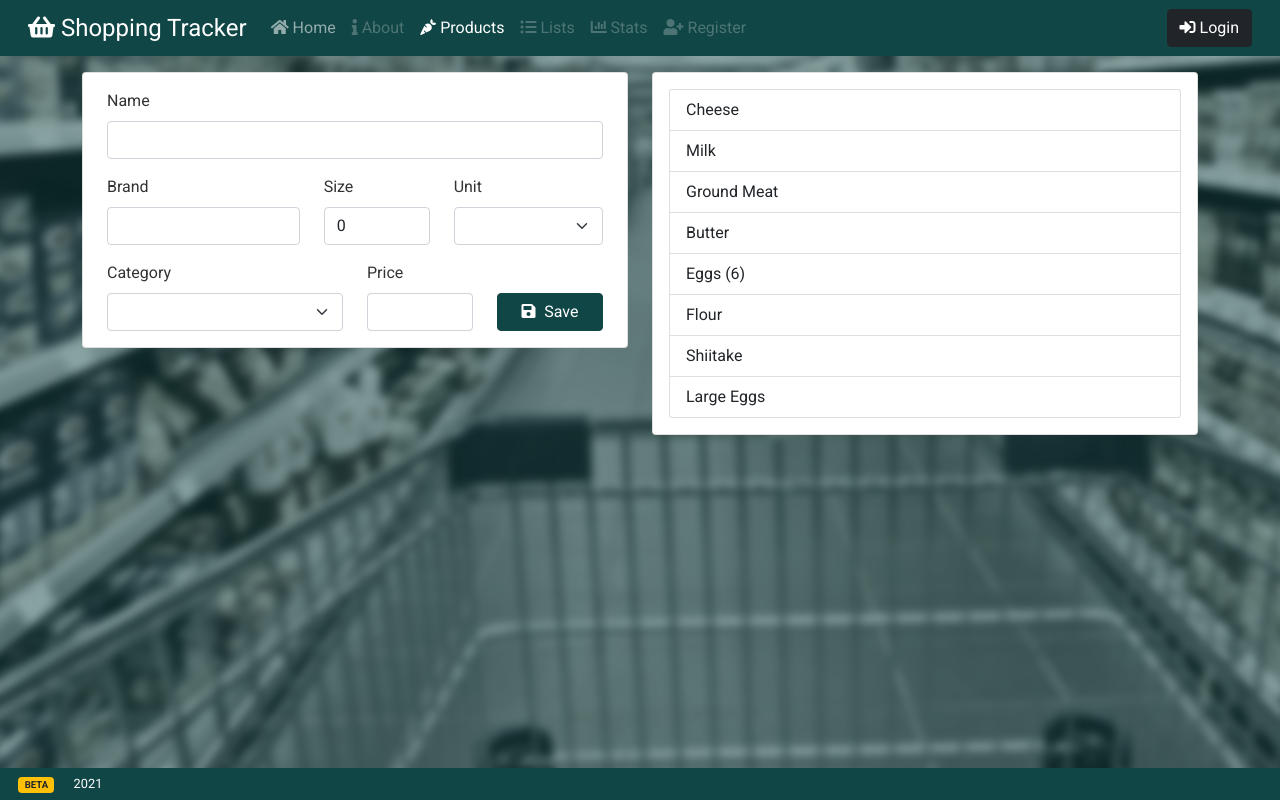
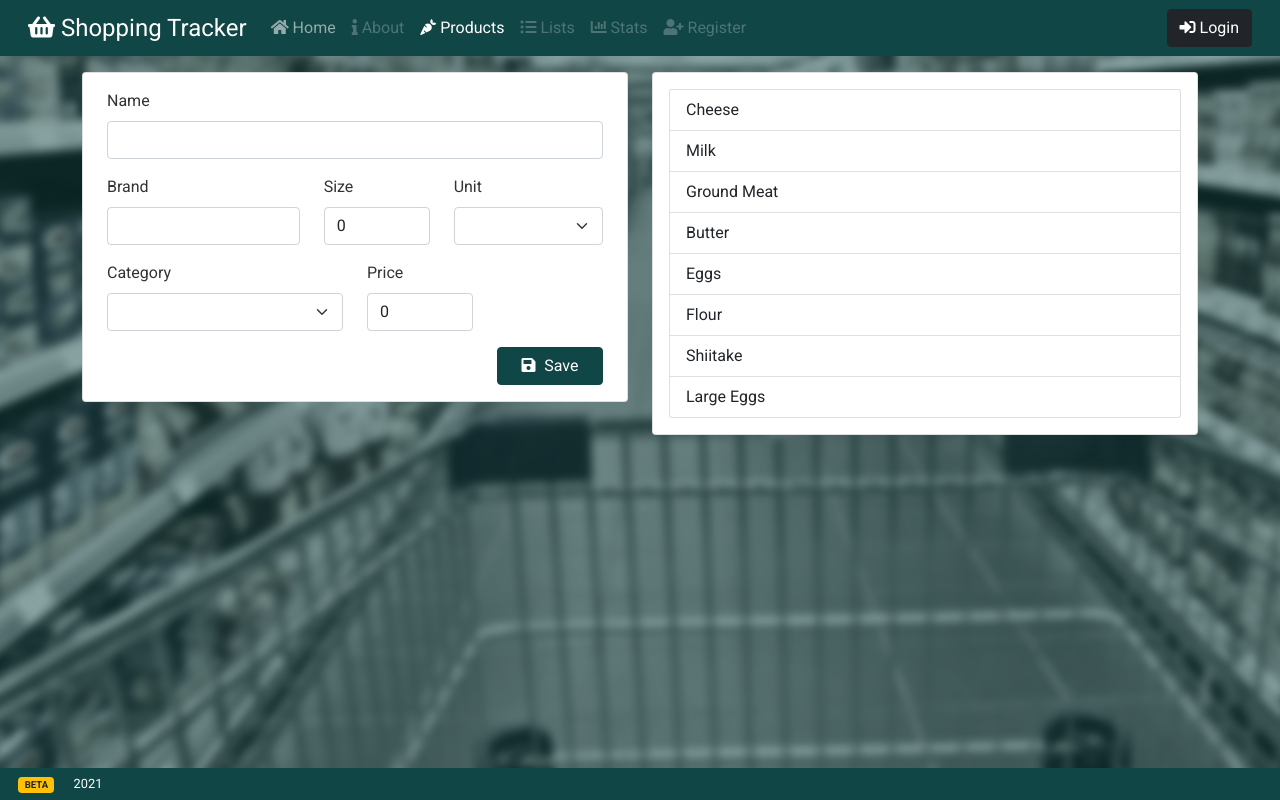
Before and after one commit to jeanrmarques/shopping-list, a Vue app: page /products in a window 1280 px wide. Built offline with nearby package versions, Linux system fonts and the light colour scheme; data requests are answered from the project's data file.

Commit message:
Add / Edit Product

```diff
--- a/db.json
+++ b/db.json
@@ -22,19 +22,28 @@
       "id": "7865",
       "name": "Butter",
       "brand": null,
-      "category": 2
+      "category": "8",
+      "price": "2.4",
+      "unit": "g",
+      "quantity": "200"
     },
     {
       "id": "768970980",
-      "name": "Eggs (6)",
+      "name": "Eggs",
       "brand": null,
-      "category": 2
+      "category": "8",
+      "quantity": "6",
+      "unit": "Un",
+      "price": ".79"
     },
     {
       "id": "121434",
       "name": "Flour",
-      "brand": null,
-      "category": 2
+      "brand": "Ya",
+      "category": "3",
+      "unit": "Kg",
+      "quantity": "2",
+      "price": "2.45"
     },
     {
       "name": "Shiitake",
@@ -42,8 +51,8 @@
       "category": "14",
       "quantity": "100",
       "unit": "g",
-      "price": 0,
-      "id": "Qr2H3PQ"
+      "id": "Qr2H3PQ",
+      "price": "5.5"
     },
     {
       "name": "Large Eggs",
--- a/src/backendService.js
+++ b/src/backendService.js
@@ -4,10 +4,10 @@ import axios from "axios";
 const url = "http://localhost:3000/";
 // const url = "http://192.168.100.15:3000/";
 
-const user_url = url + "users";
-const product_url = url + "products";
-const list_url = url + "lists";
-const item_url = url + "items";
+const user_url = url + "users/";
+const product_url = url + "products/";
+const list_url = url + "lists/";
+const item_url = url + "items/";
 
 class UserService {
   // Add User
@@ -68,10 +68,9 @@ class ProductService {
   static updateProduct(product) {
     console.log("updateProduct API");
     console.log(product);
+    let put_url = product_url + product.id;
 
-    return axios.put(product_url, {
-      product,
-    });
+    return axios.put(put_url, product);
   }
 
   // Delete Product
--- a/src/components/AddProduct.vue
+++ b/src/components/AddProduct.vue
@@ -8,6 +8,7 @@
         </div>
       </div>
       <div class="row mb-3">
+        <input v-model="product.id" type="hidden" />
         <div class="col-5">
           <label class="form-label">Brand</label>
           <input v-model="product.brand" type="text" class="form-control" />
@@ -67,15 +68,24 @@
         <div class="col-3">
           <label class="form-label">Price</label>
           <input
-            v-model="product.currentPrice"
+            v-model="product.price"
             type="number"
             min="0"
             class="form-control"
             step=".01"
           />
         </div>
+      </div>
+      <div class="row mt-3">
+        <div class="col-6">
+
+        </div>
         <div class="col-3">
-          <label class="form-label">&nbsp;</label><br />
+          <a v-if="product.id" @click="reset" class="w-100 btn btn-primary"
+            ><i class="fas fa-save"></i> Cancel</a
+          >
+        </div>
+        <div class="col-3">
           <a @click="save" class="w-100 btn btn-primary"
             ><i class="fas fa-save"></i> Save</a
           >
@@ -90,22 +100,34 @@ import { mapActions } from "vuex";
 
 export default {
   name: "addProduct",
+  props: {
+    editing: {
+      type: Object,
+    },
+  },
+  watch: {
+    editing: function () {
+      this.product = JSON.parse(JSON.stringify(this.editing));
+    },
+  },
   data() {
     return {
-      product: {
-        name: "",
-        brand: "",
-        category: "",
-        quantity: 0,
-        unit: null,
-        price: 0,
-      },
+      product: JSON.parse(JSON.stringify(this.editing)),
     };
   },
   methods: {
-    ...mapActions(["addProduct", "addNewProduct"]),
+    ...mapActions(["addProduct", "addNewProduct", "updateProduct"]),
     save() {
-      this.addNewProduct(this.product);
+      if (this.product.id) {
+        console.log("update");
+        this.updateProduct(this.product);
+      } else {
+        console.log("add");
+        this.addNewProduct(this.product);
+      }
+      this.reset();
+    },
+    reset() {
       this.product = {
         name: "",
         brand: "",
@@ -113,7 +135,9 @@ export default {
         quantity: 0,
         unit: null,
         price: 0,
+        id: null,
       };
+      this.$emit("savedproduct", this.product);
     },
   },
 };
--- a/src/components/ProductsListComponent.vue
+++ b/src/components/ProductsListComponent.vue
@@ -1,6 +1,11 @@
 <template>
   <ul class="list-group">
-    <li class="list-group-item" :key="index" v-for="(p, index) in getProducts">
+    <li
+      @click="$emit('editproduct', p)"
+      class="list-group-item"
+      :key="index"
+      v-for="(p, index) in getProducts"
+    >
       {{ p.name }}
     </li>
   </ul>
@@ -16,6 +21,9 @@ export default {
   },
   methods: {
     ...mapActions(["newProductInList", "addItem"]),
+    selectProduct(p) {
+      console.log(p);
+    },
   },
   computed: {
     ...mapGetters(["getProducts"]),
--- a/src/store/index.js
+++ b/src/store/index.js
@@ -123,18 +123,12 @@ export default createStore({
     },
 
     // Basic mutations
-    editProduct(
-      state,
-      {
-        product,
-        name = product.name,
-        brand = product.brand,
-        category = product.category,
-      }
-    ) {
-      product.name = name;
-      product.brand = brand;
-      product.category = category;
+    editProduct(state, product) {
+      let prod_id = product.id;
+      let objIndex = state.products.findIndex((obj) => obj.id == prod_id);
+
+      console.log(state.products[objIndex]);
+      state.products[objIndex] = product;
     },
     addProduct(state, product) {
       state.products.push(product);
@@ -251,6 +245,17 @@ export default createStore({
         return;
       }
     },
+    async updateProduct({ commit }, product) {
+      let resp;
+
+      try {
+        resp = await ProductService.updateProduct(product);
+        console.log(resp.data);
+        commit("editProduct", resp.data);
+      } catch (err) {
+        return;
+      }
+    },
     newProductInList({ commit }, { list, name, quantity, price }) {
       let id = Math.floor(Math.random() * 100000);
       let item_id = Math.floor(Math.random() * 100000);
@@ -274,15 +279,6 @@ export default createStore({
     removeProduct({ commit }, product) {
       commit("removeProduct", product);
     },
-    updateProduct({ commit }, { product, name, brand, category }) {
-      commit("editProduct", {
-        product,
-        name: name,
-        brand: brand,
-        category: category,
-      });
-    },
-
     addItem({ commit }, { list, product, quantity, price }) {
       let id = Math.floor(Math.random() * 100000);
       let item = {
--- a/src/views/Products.vue
+++ b/src/views/Products.vue
@@ -4,12 +4,15 @@
       <div class="row align-items-start justify-content-center">
         <div class="col-lg-6">
           <div class="card">
-            <AddProduct />
+            <AddProduct
+              v-on:savedproduct="editing = $event"
+              v-bind:editing="editing"
+            />
           </div>
         </div>
         <div class="col-lg-6">
           <div class="card">
-            <ProductsListComponent />
+            <ProductsListComponent v-on:editproduct="editing = $event" />
           </div>
         </div>
       </div>
@@ -26,7 +29,17 @@ import { mapGetters } from "vuex";
 export default {
   name: "Products",
   data() {
-    return {};
+    return {
+      editing: {
+        name: "",
+        brand: "",
+        category: "",
+        quantity: 0,
+        unit: null,
+        price: 0,
+        id: null,
+      },
+    };
   },
   components: {
     ProductsListComponent,
```
